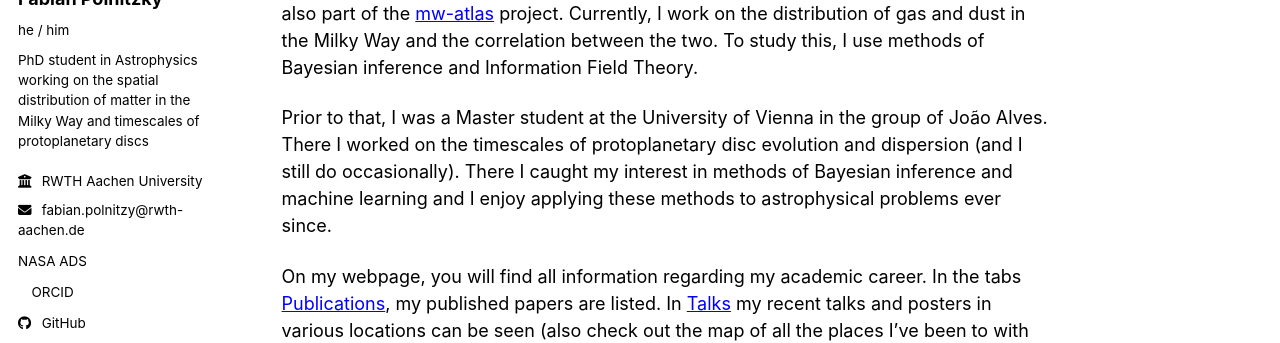
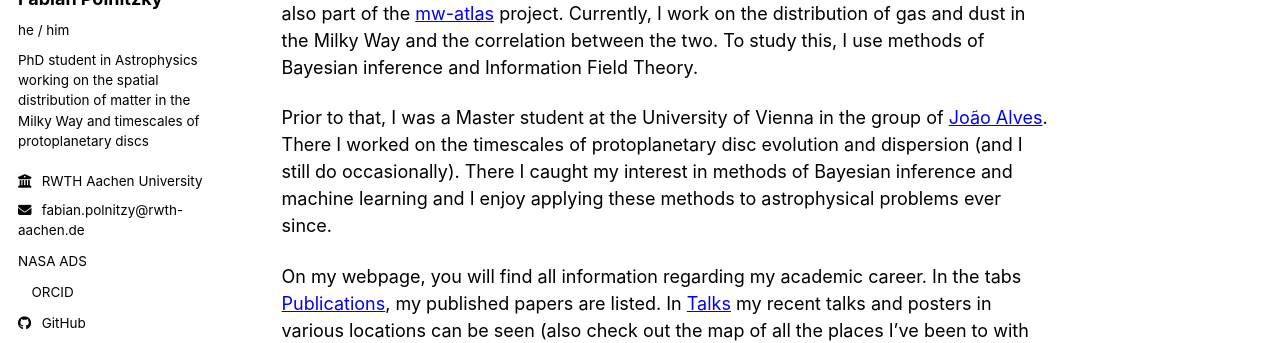
Before and after one commit to fabianpolnitzky/fabianpolnitzky.github.io, a Jekyll site: the page built from _pages/about.md, in a window 1280 px wide and 1091 px high. Shown: the part 303-646 px from the top of the window. Built offline with Jekyll 4.4.1, drawn with Linux system fonts in a browser that asks for light colours; a style sheet for code colours, icons or effects is not loaded; part of the change alters nothing that is shown.

```diff
--- a/_pages/about.md
+++ b/_pages/about.md
@@ -15,7 +15,7 @@ my name is Fabian and I am an astrophysicist. I have a passion for space explora
 
 I am a PhD student at the RWTH Aachen University in the group of Philipp Mertsch and also part of the [mw-atlas](https://mw-atlas.eu/) project. Currently, I work on the distribution of gas and dust in the Milky Way and the correlation between the two. To study this, I use methods of Bayesian inference and Information Field Theory.
 
-Prior to that, I was a Master student at the University of Vienna in the group of João Alves. There I worked on the timescales of protoplanetary disc evolution and dispersion (and I still do occasionally). There I caught my interest in methods of Bayesian inference and machine learning and I enjoy applying these methods to astrophysical problems ever since.
+Prior to that, I was a Master student at the University of Vienna in the group of [João Alves](https://joaoalves.org/). There I worked on the timescales of protoplanetary disc evolution and dispersion (and I still do occasionally). There I caught my interest in methods of Bayesian inference and machine learning and I enjoy applying these methods to astrophysical problems ever since.
 
 On my webpage, you will find all information regarding my academic career. In the tabs [Publications](/publications), my published papers are listed. In [Talks](/talks) my recent talks and posters in various locations can be seen (also check out the map of all the places I've been to with my research) and in [Teaching](/teaching) my teaching and supervision experience is summarized. Lastly, you can find everything summarized in my CV and also download it for further information.
 
```
